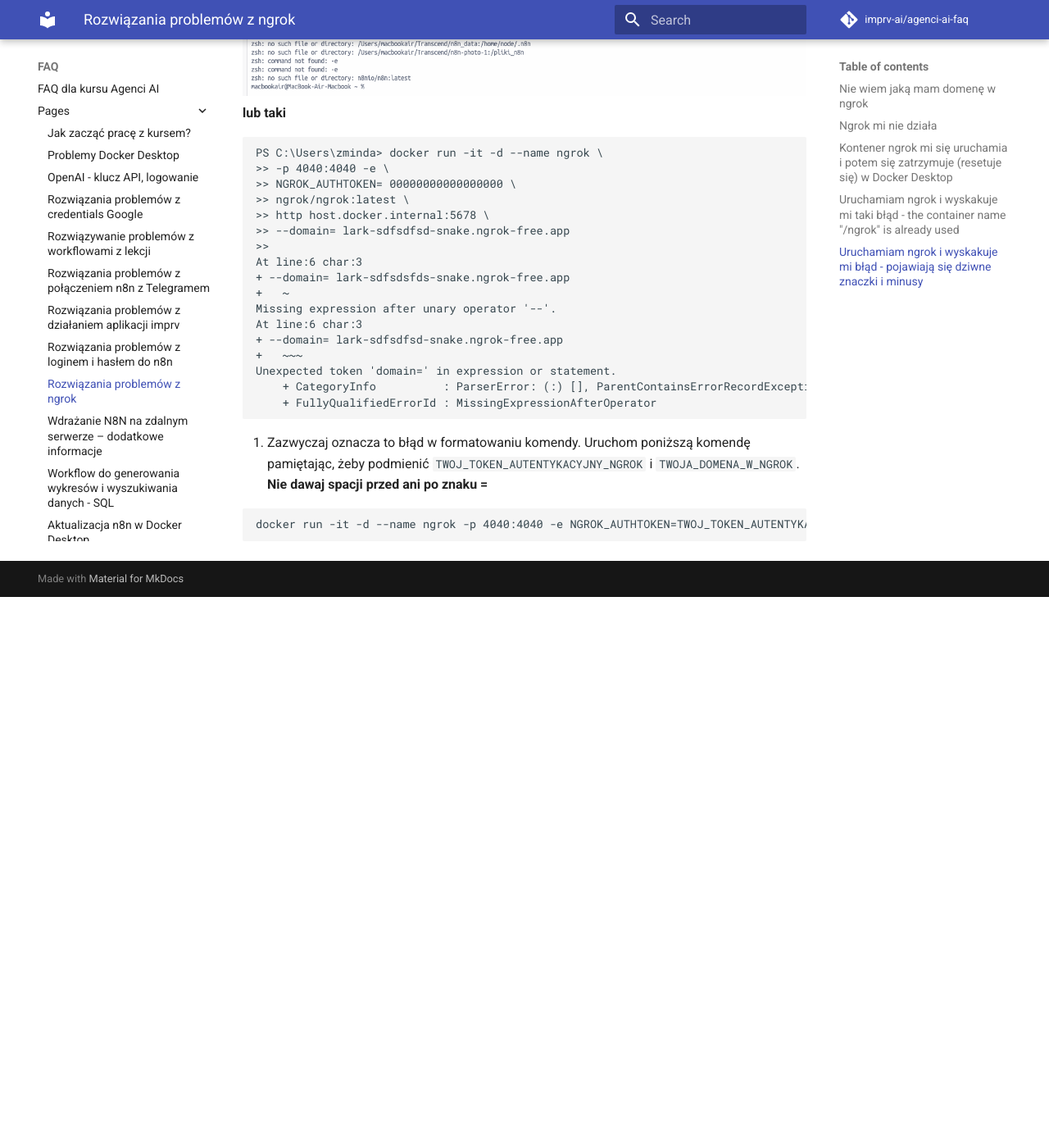
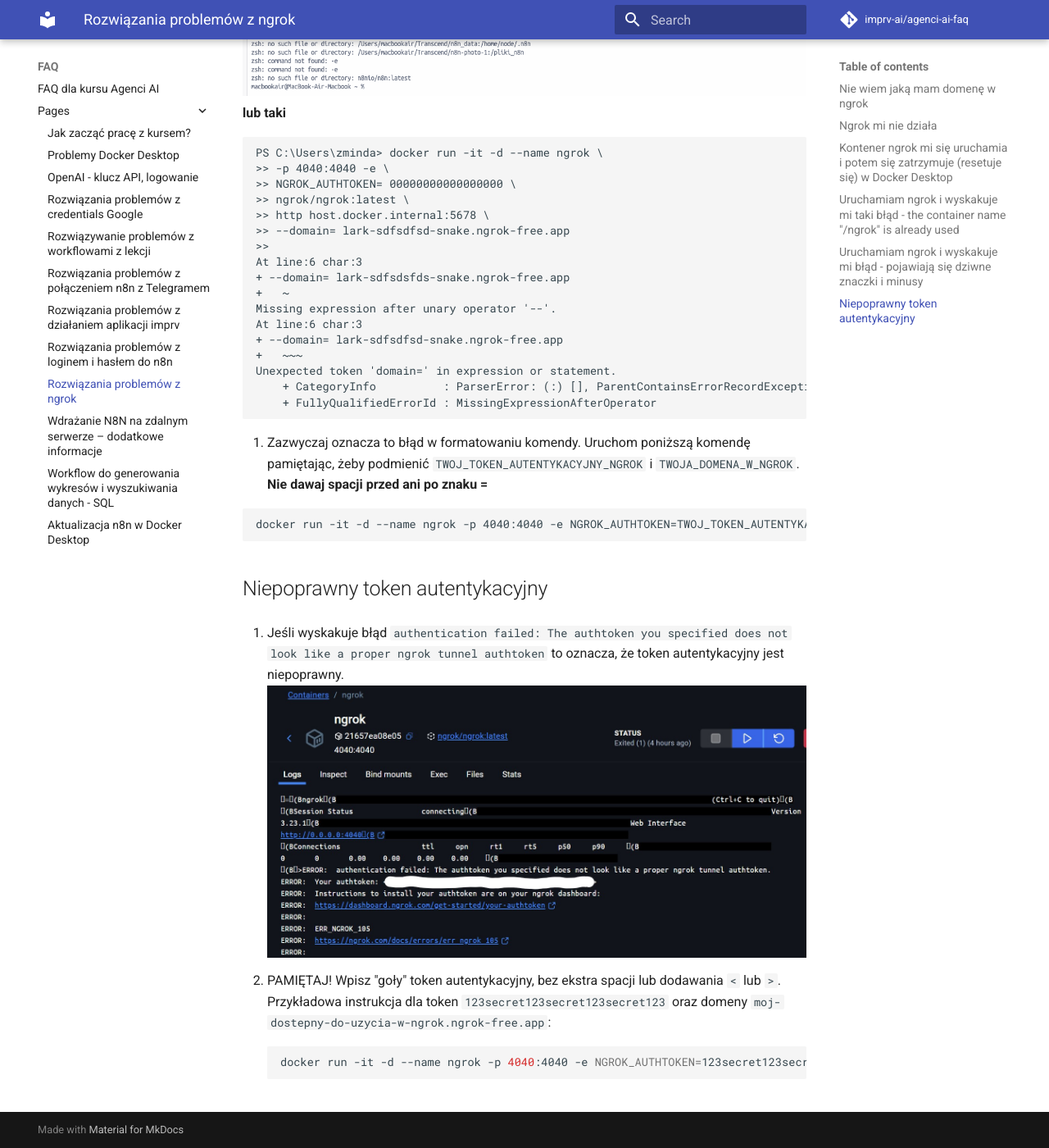
Before and after one commit to imprv-ai/agenci-ai-faq, an MkDocs documentation site: the page built from docs/pages/09_ngrok_problems.md, in a window 1280 px wide and 1400 px high, scrolled down 2249 px. Shown: the whole window at 82% size. Built offline with MkDocs 1.6.1 and Material for MkDocs 9.7.7, drawn with Linux system fonts in a browser that asks for light colours; comment, search, counter and statistics services are not loaded; before the commit the page ends 2977 px from its top, so only the background shows below that.

Commit message:
feat: update n8n move to quick links and add ngrok invalid token

````diff
--- a/docs/pages/09_ngrok_problems.md
+++ b/docs/pages/09_ngrok_problems.md
@@ -70,3 +70,13 @@
 ```
 docker run -it -d --name ngrok -p 4040:4040 -e NGROK_AUTHTOKEN=TWOJ_TOKEN_AUTENTYKACYJNY_NGROK ngrok/ngrok:latest http host.docker.internal:5678 --domain=TWOJA_DOMENA_W_NGROK
 ```
+
+## Niepoprawny token autentykacyjny
+
+1. Jeśli wyskakuje błąd `authentication failed: The authtoken you specified does not look like a proper ngrok tunnel authtoken` to oznacza, że token autentykacyjny jest niepoprawny.
+![](assets/problems__ngrok__inproper_authtoken.jpg)
+
+1. PAMIĘTAJ! Wpisz "goły" token autentykacyjny, bez ekstra spacji lub dodawania `<` lub `>`. Przykładowa instrukcja dla token `123secret123secret123secret123` oraz domeny `moj-dostepny-do-uzycia-w-ngrok.ngrok-free.app`:
+```bash
+docker run -it -d --name ngrok -p 4040:4040 -e NGROK_AUTHTOKEN=123secret123secret123secret123 ngrok/ngrok:latest http host.docker.internal:5678 --domain=moj-dostepny-do-uzycia-w-ngrok.ngrok-free.app
+```
````
Also changed, not shown: docs/index.md (+1 -0 lines), docs/pages/assets/problems__ngrok__inproper_authtoken.jpg (added).
